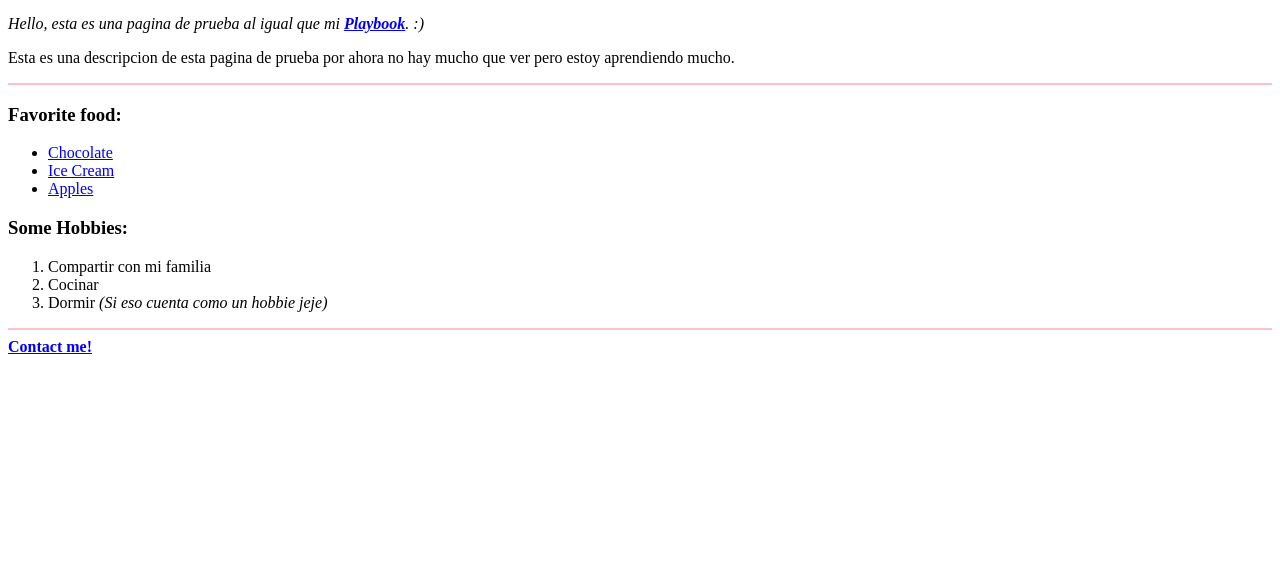
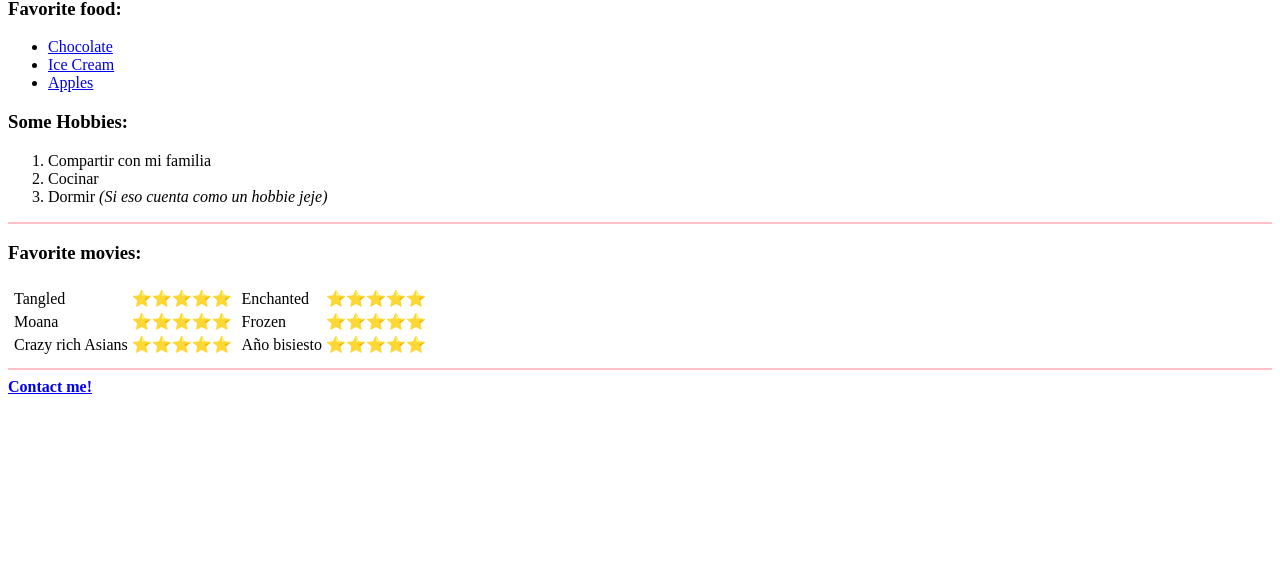
Before and after one commit to AmiDisa/AmiDisa.github.io, a plain HTML site: page index.html in a window 1280 px wide. Shown: the part 228-800 px from the top of the page. Drawn offline with Linux system fonts and the light colour scheme.

Commit message:
Page update

```diff
--- a/index.html
+++ b/index.html
@@ -7,11 +7,19 @@
 </head>
 
 <body>
-  <img src="Images/pfp.png" width="150" height="150" alt="Mi imagen de perfil :3" title="Mi imagen de perfil :3">
-  <h1>Ami Disa 💜</h1>
-  <p><em>Hello, esta es una pagina de prueba al igual que mi <strong><a href="Playbook.html" title="Ve a mi Playbook">Playbook</a></strong>. :)</em></p>
-  <p>Esta es una descripcion de esta pagina de prueba por ahora
-    no hay mucho que ver pero estoy aprendiendo mucho.</p>
+  <table cellspacing="10">
+    <tr>
+      <td>
+        <img src="Images/pfp.png" width="150" height="150" alt="Mi imagen de perfil :3" title="Mi imagen de perfil :3">
+      </td>
+      <td>
+        <h1>Ami Disa 💜</h1>
+        <p><em>Hello, esta es una pagina de prueba al igual que mi <strong><a href="Playbook.html" title="Ve a mi Playbook">Playbook</a></strong>. :)</em></p>
+        <p>Esta es una descripcion de esta pagina de prueba por ahora
+          no hay <br> mucho que ver pero estoy aprendiendo mucho.</p>
+      </td>
+    </tr>
+  </table>
   <hr color="Pink">
   <h3>Favorite food:</h3>
   <ul>
@@ -25,6 +33,46 @@
     <li>Cocinar</li>
     <li>Dormir <em>(Si eso cuenta como un hobbie jeje)</em></li>
   </ol>
+
+  <hr color="Pink">
+  <h3>Favorite movies:</h3>
+  <table>
+    <tr>
+      <td>
+        <table>
+          <tr>
+            <td>Tangled</td>
+            <td>⭐⭐⭐⭐⭐</td>
+          </tr>
+          <tr>
+            <td>Moana</td>
+            <td>⭐⭐⭐⭐⭐</td>
+          </tr>
+          <tr>
+            <td>Crazy rich Asians</td>
+            <td>⭐⭐⭐⭐⭐</td>
+          </tr>
+        </table>
+      </td>
+      <td>
+        <table>
+          <tr>
+            <td>Enchanted</td>
+            <td>⭐⭐⭐⭐⭐</td>
+          </tr>
+          <tr>
+            <td>Frozen</td>
+            <td>⭐⭐⭐⭐⭐</td>
+          </tr>
+          <tr>
+            <td>Año bisiesto</td>
+            <td>⭐⭐⭐⭐⭐</td>
+          </tr>
+        </table>
+      </td>
+    </tr>
+  </table>
+
   <hr color="Pink">
   <strong><a href="Contact.html" title="Contact info">Contact me!</a></strong>
 </body>
```
Also changed, not shown: Contact.html (+12 -0 lines), Playbook.html (line endings or trailing spaces).
